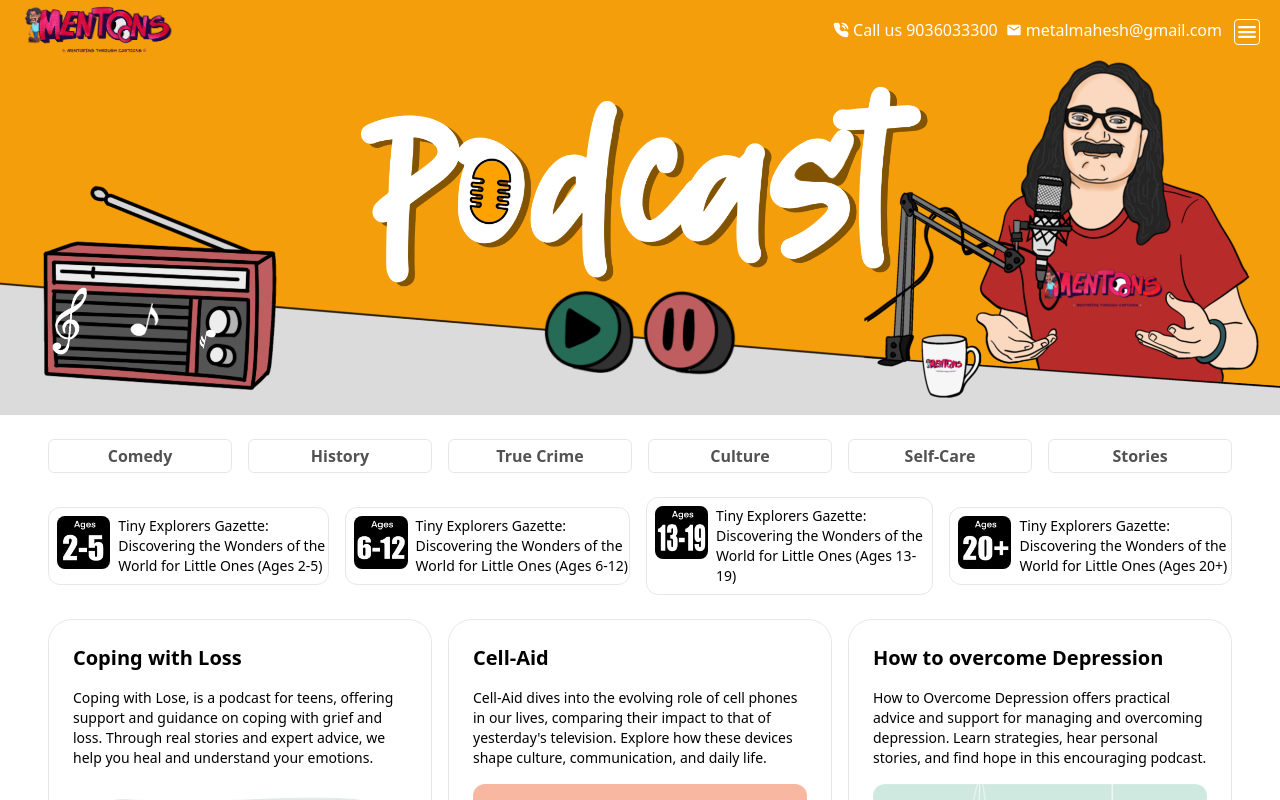
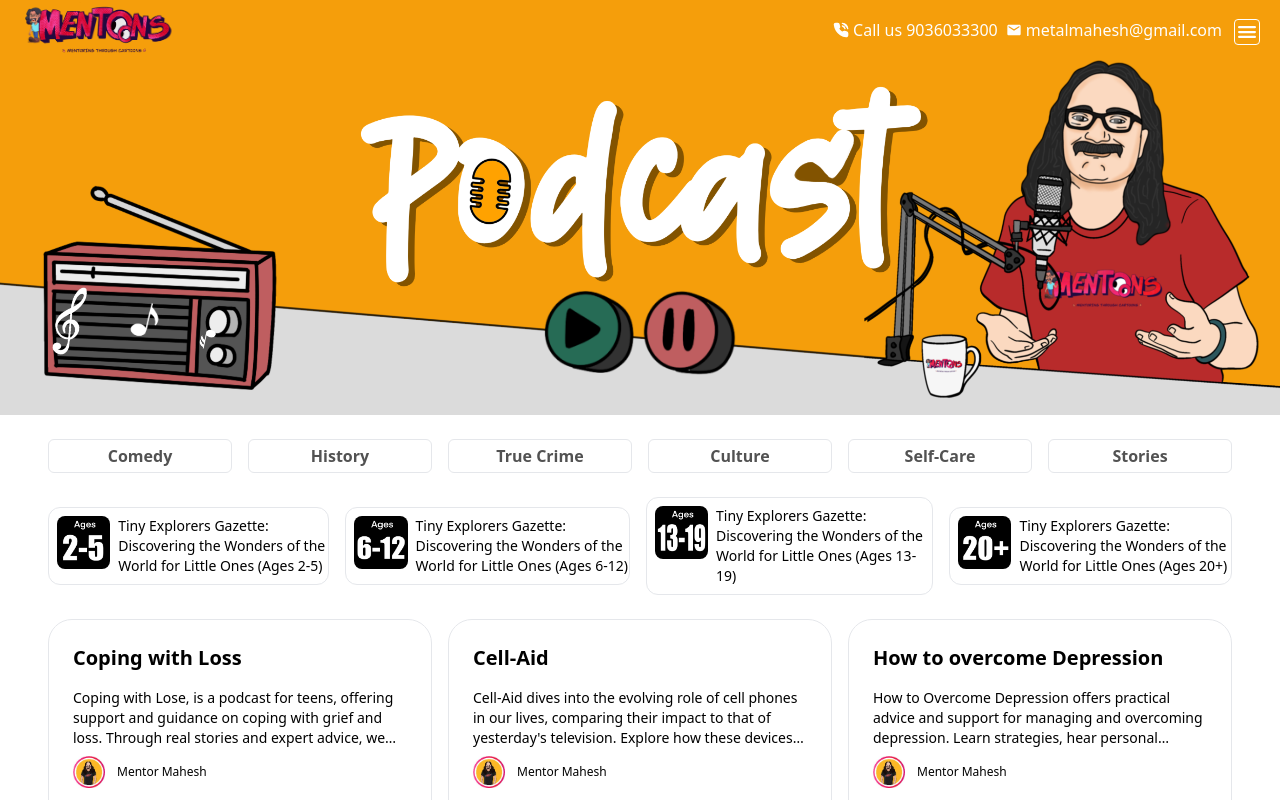
Before and after one commit to DheerajSharma404/Mentoons-Podcast, a React (Vite) app: page / in a window 1280 px wide. Shown: the top 800 px of the page. Built offline with nearby package versions, Linux system fonts and the light colour scheme.

Commit message:
fix:Design fix

```diff
--- a/src/components/Categories/AgeCategory.tsx
+++ b/src/components/Categories/AgeCategory.tsx
@@ -1,7 +1,7 @@
 import { AGE_CATEGORY } from "../../constant";
 const AgeCategory = () => {
   return (
-    <section className='flex items-center justify-between gap-4 px-12 pb-6 '>
+    <section className='flex  items-center justify-between gap-4 px-4 md:px-12 pb-6 flex-wrap  lg:flex-nowrap '>
       {AGE_CATEGORY.map((age) => {
         return (
           <div
--- a/src/components/PodcastSection/PodcastCardExp.tsx
+++ b/src/components/PodcastSection/PodcastCardExp.tsx
@@ -132,7 +132,16 @@ const PodcastCardExp = ({
           </span>
         )}
       </p>
-      <p className='text-sm text-black mb-4 '>{podcast.description}</p>
+
+      <p className='text-sm text-black mb-2 line-clamp-3'>
+        {podcast.description}
+      </p>
+      <div className=' flex gap-3 items-center  text-xs mb-6'>
+        <div className='w-8 rounded-full bg-red-600'>
+          <img src='/assets/author.jpg' alt='' />
+        </div>
+        <span>{podcast.author}</span>
+      </div>
       <div className='h-48 overflow-hidden rounded-[12px] '>
         <img
           src={podcast.thumbnail}
--- a/src/components/PodcastSection/PodcastSection.tsx
+++ b/src/components/PodcastSection/PodcastSection.tsx
@@ -5,7 +5,7 @@ import PodcastCardExp from "./PodcastCardExp";
 const PodcastSection = () => {
   const [currentlyPlaying, setCurrentlyPlaying] =
     React.useState<HTMLAudioElement | null>(null);
-    const [isSubscribed, setIsSubscribed] = React.useState<boolean>(false);
+  const [isSubscribed, setIsSubscribed] = React.useState<boolean>(false);
   return (
     <section className='p-4 pt-0'>
       <div className='grid grid-cols-1 gap-4  md:grid-cols-2  md:px-8 lg:grid-cols-3'>
--- a/src/constant/index.ts
+++ b/src/constant/index.ts
@@ -20,7 +20,7 @@ export const PODCAST_DETAILS = [
     thumbnail: "/assets/images/coping-with-loss.jpg",
     categroy: "",
     age: "",
-    author: "",
+    author: "Mentor Mahesh",
     duration: "",
   },
   {
@@ -33,7 +33,7 @@ export const PODCAST_DETAILS = [
     thumbnail: "/assets/images/cell-aid.jpg",
     categroy: "",
     age: "",
-    author: "",
+    author: "Mentor Mahesh",
     duration: "",
   },
   {
@@ -46,7 +46,7 @@ export const PODCAST_DETAILS = [
     thumbnail: "/assets/images/overcome-dipression.jpg",
     categroy: "",
     age: "",
-    author: "",
+    author: "Mentor Mahesh",
     duration: "",
   },
   {
@@ -73,7 +73,7 @@ export const PODCAST_DETAILS = [
     thumbnail: "/assets/images/social-media-reward-system.jpg",
     categroy: "",
     age: "",
-    author: "",
+    author: "Mentor Mahesh",
     duration: "",
   },
   {
@@ -86,7 +86,7 @@ export const PODCAST_DETAILS = [
     thumbnail: "/assets/images/staying-sober.jpg",
     categroy: "",
     age: "",
-    author: "",
+    author: "Mentor Mahesh",
     duration: "",
   },
   {
@@ -99,7 +99,7 @@ export const PODCAST_DETAILS = [
     thumbnail: "/assets/images/entertainment-addiction.jpg",
     categroy: "",
     age: "",
-    author: "",
+    author: "Mentor Mahesh",
     duration: "",
   },
   {
@@ -112,7 +112,7 @@ export const PODCAST_DETAILS = [
     thumbnail: "/assets/images/toddler-phone-addiction.jpg",
     categroy: "",
     age: "",
-    author: "",
+    author: "Mentor Mahesh",
     duration: "",
   },
   {
@@ -125,7 +125,7 @@ export const PODCAST_DETAILS = [
     thumbnail: "/assets/images/social-media-de-addiction.jpg",
     categroy: "",
     age: "6-12",
-    author: "",
+    author: "Mentor Mahesh",
     duration: "",
   },
 ];
```
Also changed, not shown: public/assets/author.jpg (added).
